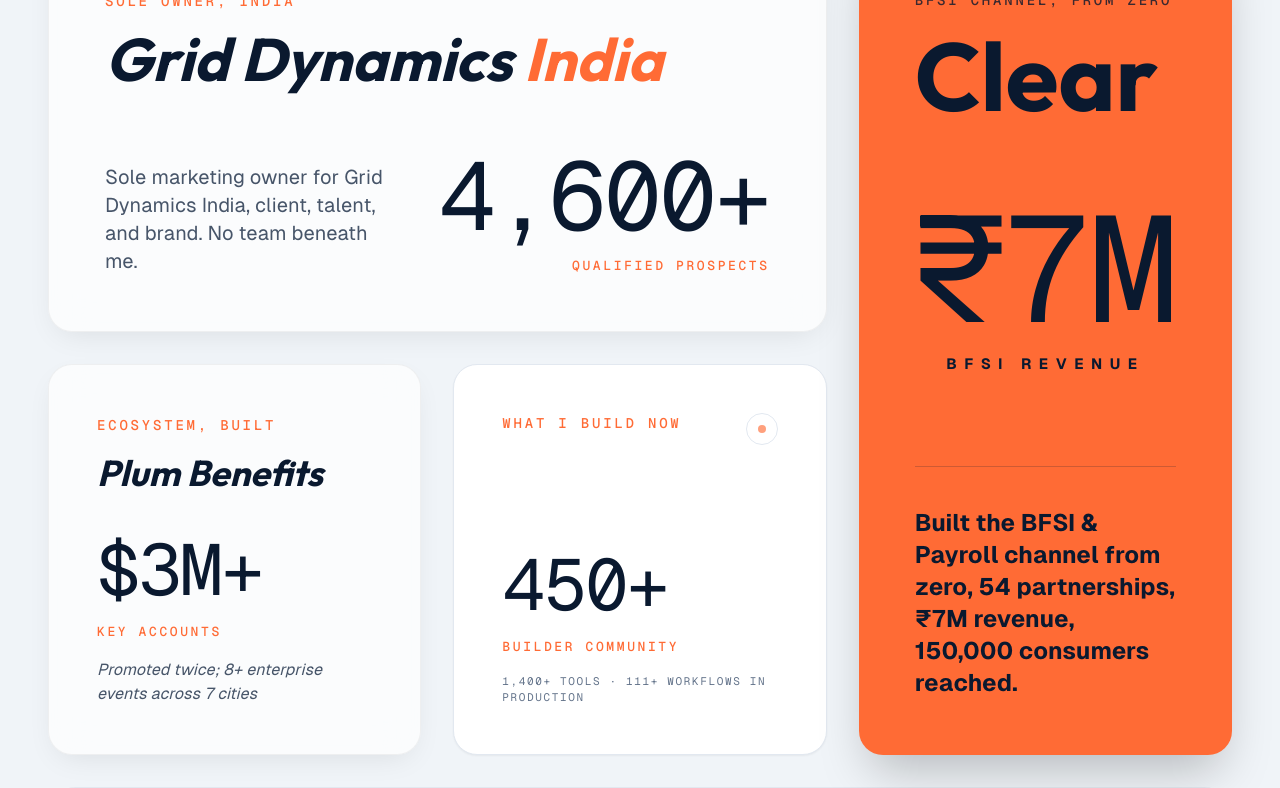
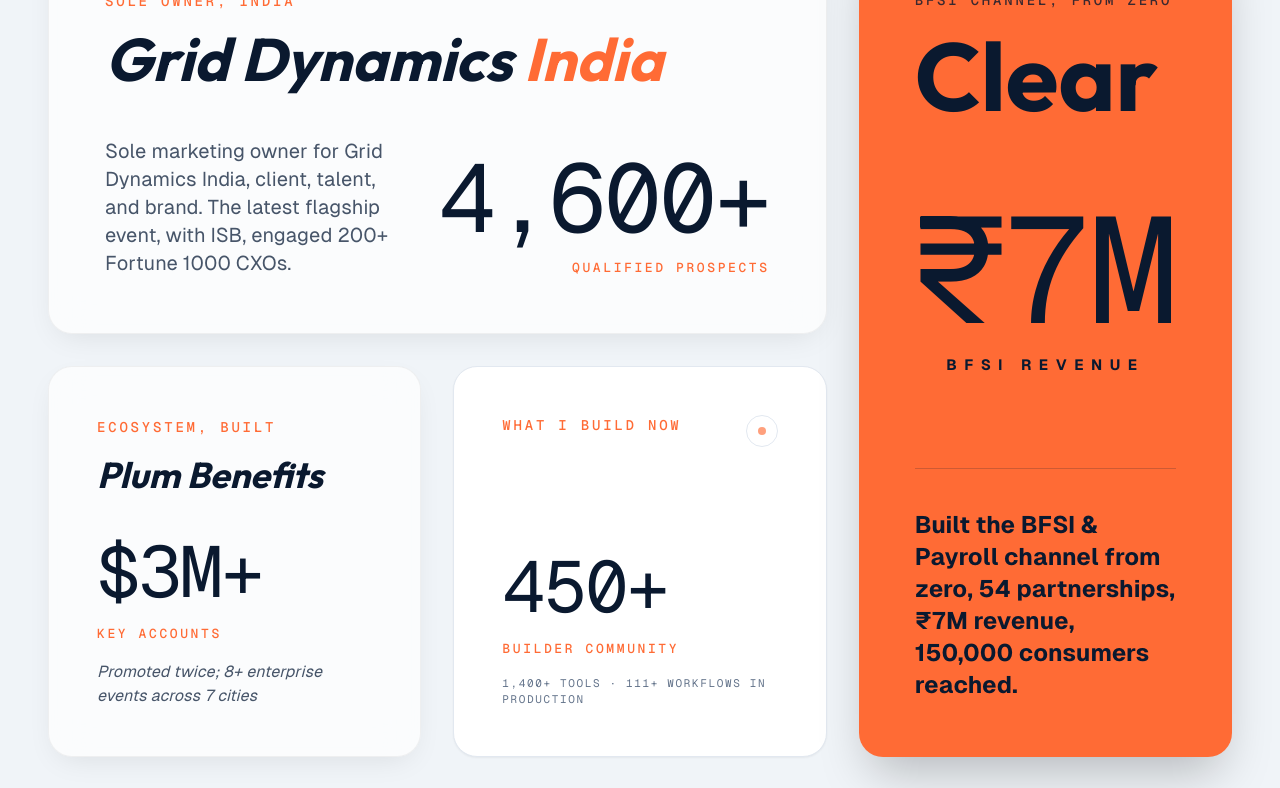
Before and after one commit to rohit1703/rohit-executive-portfolio, a React (Vite) app: page / in a window 1280 px wide. Shown: the part 2540-3328 px from the top of the page. Built offline with nearby package versions, Linux system fonts and the light colour scheme.

Commit message:
content: surface 200+ Fortune 1000 CXOs and 1,200+ talent leads on the default landing
They still lead on /partnerships; now also present on the about (home) view —
200+ CXOs in the Proof bento, both in the Work timeline.

```diff
--- a/src/data/experience.ts
+++ b/src/data/experience.ts
@@ -47,6 +47,7 @@
           points: [
             'Sole marketing owner for India, client, talent, and brand. No team beneath me.',
             '12 Dynamic Talks across 3 cities → 4,600+ qualified talent prospects. Peak event: 664 registrations; 400+ average.',
+            '2 India flagship client events; the latest, with ISB, engaged 200+ Fortune 1000 CXOs.',
             'AI-native operator: full campaign cycles, research, content, decks, video, run at the pace of a larger team.',
           ],
         },
@@ -54,7 +55,7 @@
           title: 'Brand, moved',
           points: [
             'Brand awareness among target tech talent: 20% → 80%.',
-            "Glassdoor 3.2 → 3.9. AmbitionBox 2.0 → 3.1. India grew to 48% of the company's global LinkedIn following.",
+            "Glassdoor 3.2 → 3.9. AmbitionBox 2.0 → 3.1. India grew to 48% of the company's global LinkedIn following; 1,200+ talent leads.",
           ],
         },
       ],
--- a/src/data/metrics.ts
+++ b/src/data/metrics.ts
@@ -25,7 +25,7 @@
     label: 'Sole Owner, India',
     descriptions: {
       about:
-        'Sole marketing owner for Grid Dynamics India, client, talent, and brand. No team beneath me.',
+        'Sole marketing owner for Grid Dynamics India, client, talent, and brand. The latest flagship event, with ISB, engaged 200+ Fortune 1000 CXOs.',
       partnerships:
         'I own the India CXO relationships. Two flagship client events; the latest, with ISB, engaged 200+ Fortune 1000 CXOs.',
       marketing:
```
